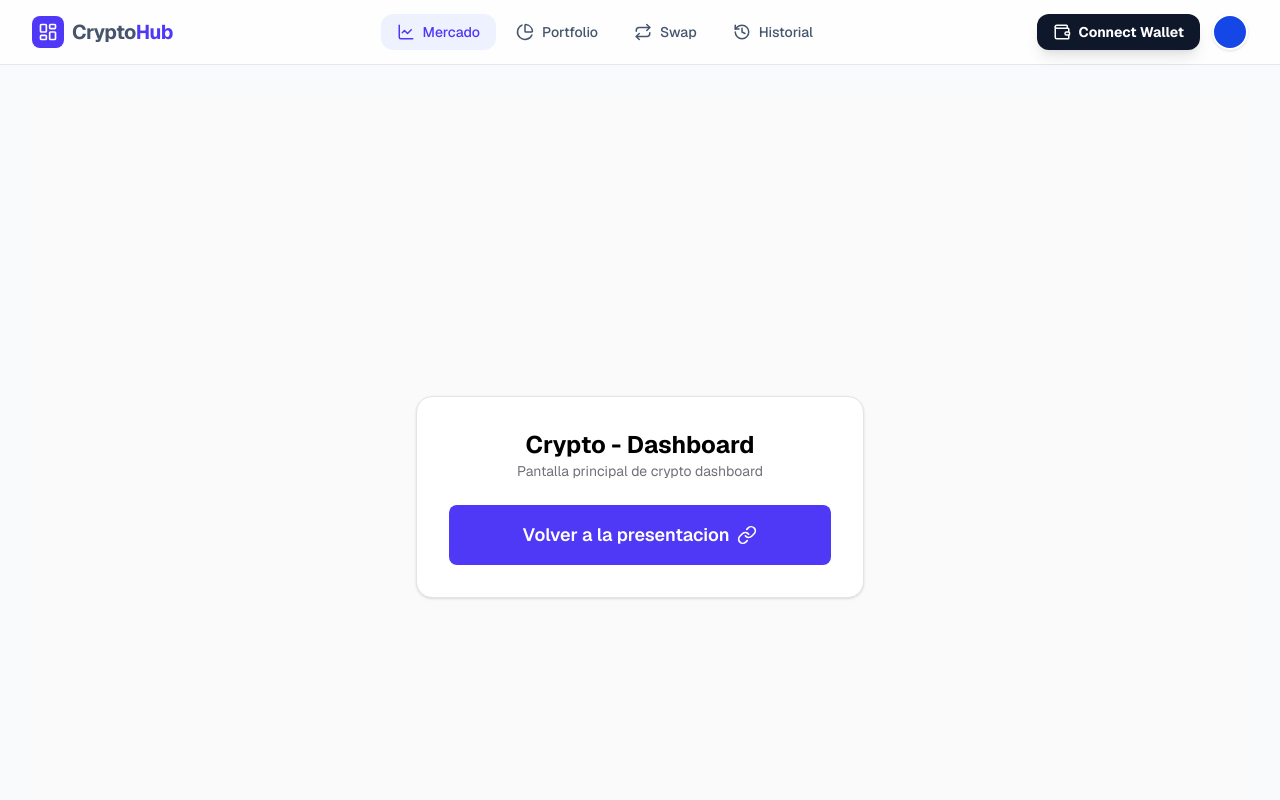
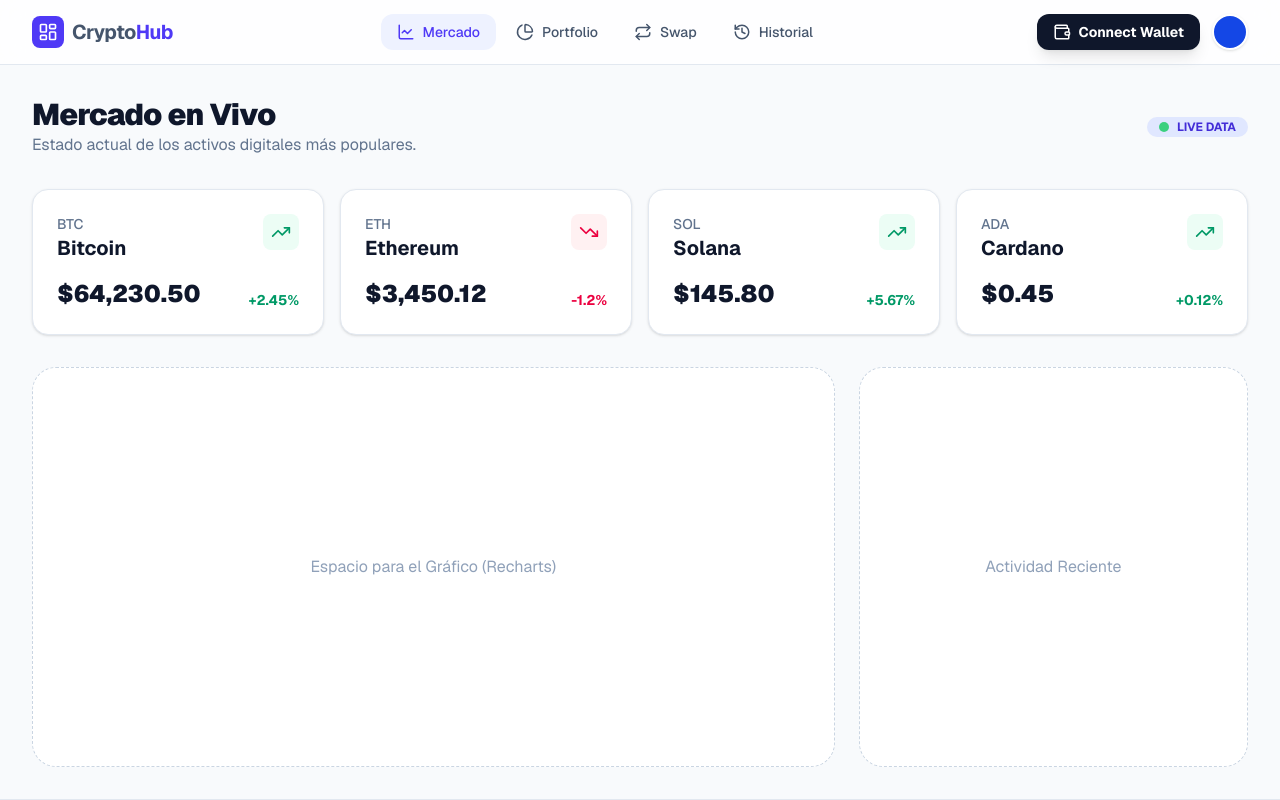
Before and after one commit to DanielGuzmanV/Fundamentos-NextJs, a Next.js app: page /crypto-dashboard in a window 1280 px wide. Shown: the top 800 px of the page. Built offline with nearby package versions, Linux system fonts and the light colour scheme.

Commit message:
Refactorizacion de la pantalla principal mostrando las cards con los activos

```diff
--- a/src/features/demos/crypto-dashboard/main/screens/CryptoMain.tsx
+++ b/src/features/demos/crypto-dashboard/main/screens/CryptoMain.tsx
@@ -1,23 +1,39 @@
-import Link from "next/link";
-import { LinkIcon } from "lucide-react";
-import { PATHS } from "@/lib/constants/paths";
+import { MarketCard } from "../components/market/MarketCard";
+import { TOP_COINS } from "../constants/marketData";
 
 export default function CryptoMain() {
+
   return (
-    <div className="flex min-h-screen flex-col items-center justify-center bg-zinc-50 font-sans p-4">
-      <div className="bg-white p-8 rounded-2xl shadow-sm border border-zinc-200 w-full max-w-md flex flex-col items-center gap-6">
-        <div className="text-center">
-          <h1 className="text-black font-bold text-2xl">Crypto - Dashboard</h1>
-          <p className="text-zinc-500 text-sm">Pantalla principal de crypto dashboard</p>
+    <div className="space-y-8 animate-in fade-in duration-700">
+      {/* Header de la sección */}
+      <div className="flex flex-col md:flex-row md:items-center justify-between gap-4">
+        <div>
+          <h1 className="text-3xl font-black text-slate-900 tracking-tight">Mercado en Vivo</h1>
+          <p className="text-slate-500">Estado actual de los activos digitales más populares.</p>
         </div>
+        <div className="flex gap-2 items-center px-3 py-1 bg-indigo-100 rounded-full font-bold uppercase w-fit h-fit">
+          <div className="rounded-full bg-green-500 animate-pulse h-2.5 w-2.5 shrink-0"/>
+          <span className=" text-indigo-700 text-xs leading-none">
+            Live Data
+          </span>
+        </div>
+      </div>
 
-        <Link
-          href={PATHS.DEMO_1}
-          className="flex items-center justify-center gap-2 cursor-pointer w-full bg-indigo-600 text-white text-lg py-4 rounded-lg font-semibold transition-colors hover:bg-indigo-700"
-        >
-          <span>Volver a la presentacion</span>
-          <LinkIcon size={20} />
-        </Link>
+      {/* Grid de Market Cards */}
+      <div className="grid grid-cols-1 sm:grid-cols-2 lg:grid-cols-4 gap-4">
+        {TOP_COINS.map((coin) => (
+          <MarketCard key={coin.symbol} {...coin} />
+        ))}
+      </div>
+
+      {/* Aquí irán el Gráfico y la Tabla después */}
+      <div className="grid grid-cols-1 lg:grid-cols-3 gap-6">
+        <div className="lg:col-span-2 bg-white h-100 rounded-3xl border border-dashed border-slate-300 flex items-center justify-center text-slate-400">
+          Espacio para el Gráfico (Recharts)
+        </div>
+        <div className="bg-white h-100 rounded-3xl border border-dashed border-slate-300 flex items-center justify-center text-slate-400">
+          Actividad Reciente
+        </div>
       </div>
     </div>
   );
```
